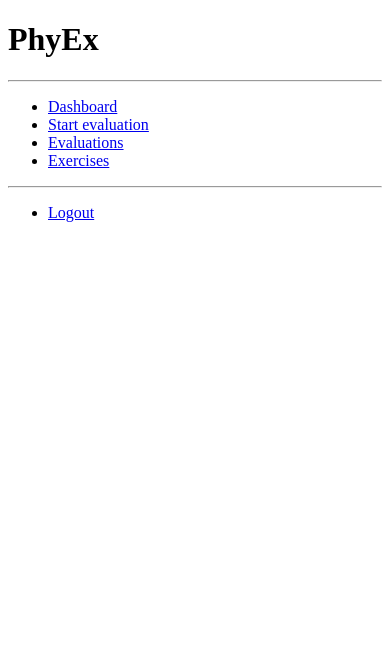
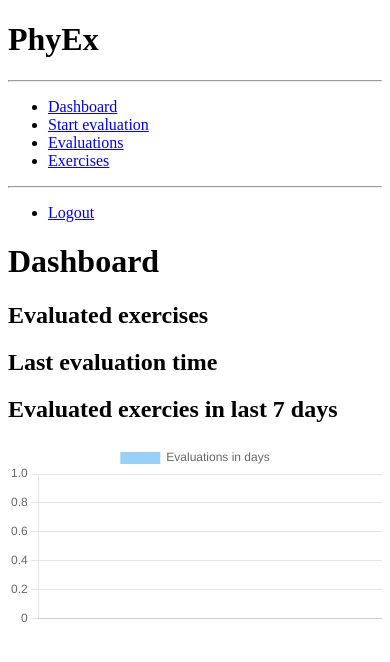
Before and after one commit to mervit/phyex, a Symfony app: template templates/home/index.html.twig in a window 390 px wide. Shown: the top 662 px of the page. Run offline with Twig, Linux system fonts and the light colour scheme; the template is opened without the code that fills it, so the values that code supplies are empty; some libraries are stand-ins or nearby versions.

Commit message:
Dashboard

```diff
--- a/composer.json
+++ b/composer.json
@@ -12,6 +12,7 @@
         "doctrine/doctrine-bundle": "^2.8",
         "doctrine/doctrine-migrations-bundle": "^3.2",
         "doctrine/orm": "^2.14",
+        "knplabs/knp-time-bundle": "^1.20",
         "symfony/asset": "6.2.*",
         "symfony/console": "6.2.*",
         "symfony/dotenv": "6.2.*",
--- a/config/bundles.php
+++ b/config/bundles.php
@@ -13,4 +13,5 @@ return [
     Symfony\Bundle\WebProfilerBundle\WebProfilerBundle::class => ['dev' => true, 'test' => true],
     Twig\Extra\TwigExtraBundle\TwigExtraBundle::class => ['all' => true],
     Doctrine\Bundle\FixturesBundle\DoctrineFixturesBundle::class => ['dev' => true, 'test' => true],
+    Knp\Bundle\TimeBundle\KnpTimeBundle::class => ['all' => true],
 ];
--- a/templates/base.html.twig
+++ b/templates/base.html.twig
@@ -33,6 +33,10 @@
         </div>
         {% block javascripts %}
             {{ encore_entry_script_tags('app') }}
+
+            <script src="https://code.jquery.com/jquery-3.3.1.slim.min.js" integrity="sha384-q8i/X+965DzO0rT7abK41JStQIAqVgRVzpbzo5smXKp4YfRvH+8abtTE1Pi6jizo" crossorigin="anonymous"></script>
+            <script src="https://cdn.jsdelivr.net/npm/popper.js@1.14.7/dist/umd/popper.min.js" integrity="sha384-UO2eT0CpHqdSJQ6hJty5KVphtPhzWj9WO1clHTMGa3JDZwrnQq4sF86dIHNDz0W1" crossorigin="anonymous"></script>
+            <script src="https://cdn.jsdelivr.net/npm/bootstrap@4.3.1/dist/js/bootstrap.min.js" integrity="sha384-JjSmVgyd0p3pXB1rRibZUAYoIIy6OrQ6VrjIEaFf/nJGzIxFDsf4x0xIM+B07jRM" crossorigin="anonymous"></script>
         {% endblock %}
     </body>
 </html>
--- a/templates/evaluation/index.html.twig
+++ b/templates/evaluation/index.html.twig
@@ -57,10 +57,6 @@
 {% block javascripts %}
 
     {{ parent() }}
-
-    <script src="https://code.jquery.com/jquery-3.3.1.slim.min.js" integrity="sha384-q8i/X+965DzO0rT7abK41JStQIAqVgRVzpbzo5smXKp4YfRvH+8abtTE1Pi6jizo" crossorigin="anonymous"></script>
-    <script src="https://cdn.jsdelivr.net/npm/popper.js@1.14.7/dist/umd/popper.min.js" integrity="sha384-UO2eT0CpHqdSJQ6hJty5KVphtPhzWj9WO1clHTMGa3JDZwrnQq4sF86dIHNDz0W1" crossorigin="anonymous"></script>
-    <script src="https://cdn.jsdelivr.net/npm/bootstrap@4.3.1/dist/js/bootstrap.min.js" integrity="sha384-JjSmVgyd0p3pXB1rRibZUAYoIIy6OrQ6VrjIEaFf/nJGzIxFDsf4x0xIM+B07jRM" crossorigin="anonymous"></script>
 
     <script type="text/javascript">
 
--- a/templates/home/index.html.twig
+++ b/templates/home/index.html.twig
@@ -3,5 +3,85 @@
 {% block title %}{{ 'Dashboard'|trans }}{% endblock %}
 
 {% block body %}
+    <div id="dashboard">
+        <h1 class="mt-3 h2">{{ 'Dashboard'|trans }}</h1>
+        <div class="row mt-3">
+            <div class="col-md-4">
+                <div class="card">
+                    <div class="card-body">
+                        <h2 class="card-title h5">{{ 'Evaluated exercises'|trans }}</h2>
+                        <div class="row fs-1">
+                            <div class="col-4">
+                                <i class="bi bi-clipboard-check text-primary"></i>
+                            </div>
+                            <div class="col-8">
+                                <strong>{{ numberOfEvaluations }}</strong>
+                            </div>
+                        </div>
+                    </div>
+                </div>
+            </div>
+            <div class="col-md-4">
+                <div class="card">
+                    <div class="card-body">
+                        <h2 class="card-title h5">{{ 'Last evaluation time'|trans }}</h2>
+                        <div class="row fs-1">
+                            <div class="col-4">
+                                <i class="bi bi-clock text-primary"></i>
+                            </div>
+                            <div class="col-8">
+                                <strong class="fs-5">{{ lastEvaluation.created|ago }}</strong>
+                            </div>
+                        </div>
+                    </div>
+                </div>
+            </div>
+            <div class="col-md-4">
+                <div class="card">
+                    <div class="card-body">
+                        <h2 class="card-title h5">{{ 'Evaluated exercies in last 7 days'|trans }}</h2>
+                        <div class="row fs-1">
+                            <div class="col-4">
+                                <i class="bi bi-path-check text-primary"></i>
+                            </div>
+                            <div class="col-8">
+                                <strong>{{ numberOfLastEvaluations }}</strong>
+                            </div>
+                        </div>
+                    </div>
+                </div>
+            </div>
+        </div>
+        <div class="w-100 mt-3"><canvas id="acquisitions"></canvas></div>
+    </div>
+{% endblock %}
+
+{% block javascripts %}
+
+    {{ parent() }}
+
+    <script src="https://cdnjs.cloudflare.com/ajax/libs/Chart.js/4.2.1/chart.umd.min.js" integrity="sha512-GCiwmzA0bNGVsp1otzTJ4LWQT2jjGJENLGyLlerlzckNI30moi2EQT0AfRI7fLYYYDKR+7hnuh35r3y1uJzugw==" crossorigin="anonymous" referrerpolicy="no-referrer"></script>
+
+    <script>
+        const data = [
+            {% for d, c in chartData %}
+                { day: '{{d}}', count: {{c}} },
+            {% endfor %}
+        ];
+        const myChart = new Chart(
+            document.getElementById('acquisitions'), {
+                type: 'bar',
+                data: {
+                    labels: data.map(row => row.day),
+                    datasets: [
+                        {
+                            label: 'Evaluations in days',
+                            data: data.map(row => row.count)
+                        }
+                    ]
+                }
+            }
+        );
+    </script>
 
 {% endblock %}
--- a/templates/registration/register.html.twig
+++ b/templates/registration/register.html.twig
@@ -17,11 +17,11 @@
 
     <div class="row align-items-center vh-100">
 
-        <div class="col-12 col-lg-8 offset-lg-2 ">
+        <div class="col-12 col-lg-8 offset-lg-2">
 
             <h1><i class="bi bi-clipboard-pulse"></i> PhyEx</h1>
 
-            <div class="card">
+            <div class="card mb-3">
 
                 <div class="card-header">
                     Register to APP
@@ -105,7 +105,7 @@
                                 <button class="btn btn-success w-100" type="submit">{{ 'Register'|trans }}</button>
                             </div>
                             <div class="col-12 col-md-5 order-md-0">
-                                <a href="{{ path('app_login') }}" class="btn btn-light w-100">{{ 'Login'|trans }}</a>
+                                <a href="{{ path('app_login') }}" class="btn btn-light w-100"><i class="bi bi-chevron-double-left"></i> {{ 'Login'|trans }}</a>
                             </div>
                         </div>
 
```
Also changed, not shown: assets/styles/app.scss (+8 -0 lines), src/Controller/EvaluationController.php (+3 -9 lines), src/Controller/HomeController.php (+23 -2 lines), src/Entity/Evaluation.php (+16 -0 lines), src/Form/RegistrationFormType.php (+29 -7 lines), src/Repository/EvaluationRepository.php (+55 -0 lines), config/services.yaml (line endings or trailing spaces), 2 other files.
